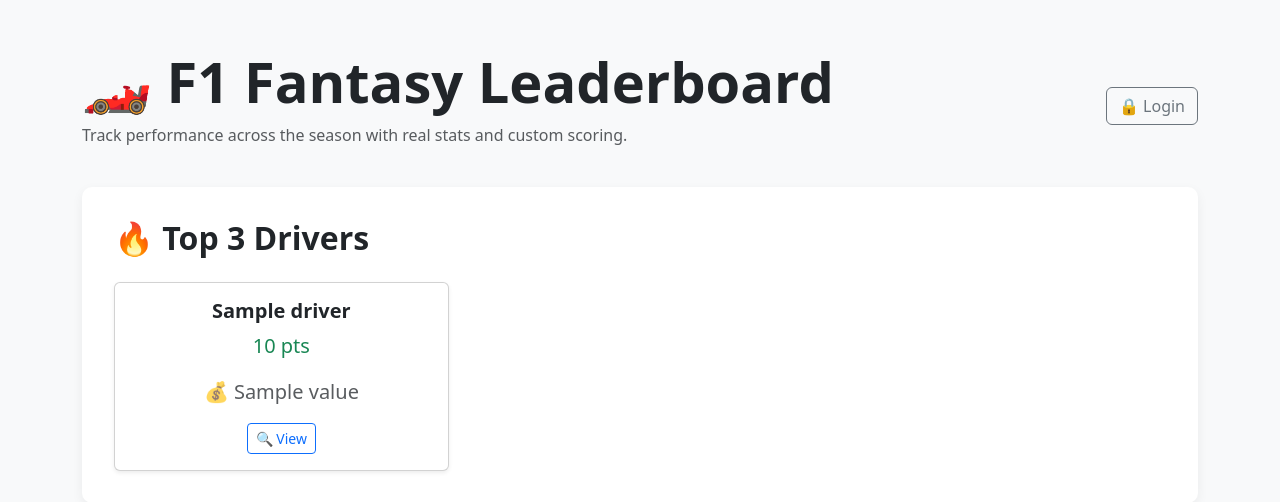
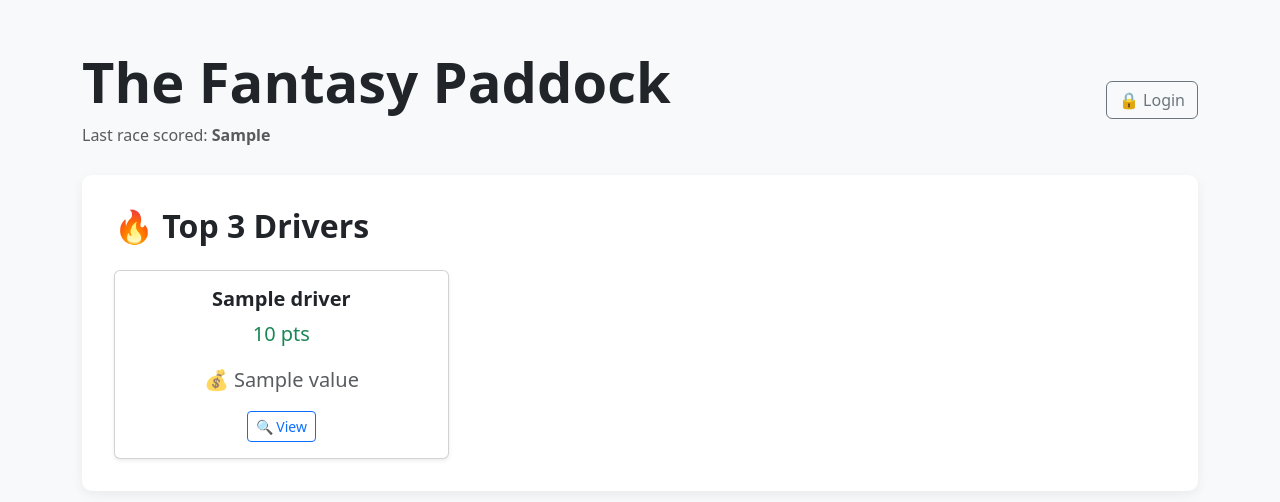
Before and after one commit to SiahBatterson/f1-grid-competitors, a Flask app: template templates/home.html in a window 1280 px wide. Shown: the top 502 px of the page. Run offline with Flask 3, Linux system fonts and the light colour scheme; the template is opened without the code that fills it: most values are stand-ins (such as "Sample title", 1, 10 or a date in 2020).

Commit message:
debugging race resaults - fix 3 attempt 2

```diff
--- a/app.py
+++ b/app.py
@@ -8,7 +8,8 @@ from utils import (
     calculate_points,
     generate_driver_rating,
     generate_all_driver_ratings,
-    get_all_cached_drivers
+    get_all_cached_drivers,
+    get_last_processed_race
 )
 
 fastf1.Cache.enable_cache("/mnt/f1_cache")
@@ -70,7 +71,8 @@ def home():
 
     top_drivers = sorted(top_drivers, key=lambda x: x["points"], reverse=True)[:3]
     print(f"🏆 Top drivers selected: {top_drivers}")
-    return render_template("home.html", drivers=drivers, driver_name_map=driver_name_map, top_drivers=top_drivers)
+    last_race_used = get_last_processed_race()
+    return render_template("home.html", drivers=drivers, driver_name_map=driver_name_map, top_drivers=top_drivers, last_race_used=last_race_used)
 
 
 @app.route("/generate_all_driver_ratings", methods=["GET", "POST"])
--- a/templates/home.html
+++ b/templates/home.html
@@ -30,10 +30,9 @@
   <body class="container mt-5">
     <div class="d-flex justify-content-between align-items-center mb-4">
       <div>
-        <h1 class="display-4 fw-bold">🏎️ F1 Fantasy Leaderboard</h1>
-        <p class="text-muted">
-          Track performance across the season with real stats and custom
-          scoring.
+        <h1 class="display-4 fw-bold">The Fantasy Paddock</h1>
+        <p class="text-muted mb-1">
+          Last race scored: <strong>{{ last_race_used }}</strong>
         </p>
       </div>
       <button class="btn btn-outline-secondary">🔒 Login</button>
--- a/utils.py
+++ b/utils.py
@@ -52,9 +52,14 @@ def calculate_points(year, gp_name):
         )
 
         df.to_csv(cache_path, index=False)
+        last_race_path = os.path.join(CACHE_DIR, f"{year} - LastProcessedRace.txt")
+        with open(last_race_path, "w") as f:
+            f.write(f"{year} - {gp_name}")
         return df[['Driver', 'Quali', 'Race', '+Pos', 'Q/R/+O', 'Total Points']]
     except Exception as e:
         print(f"⚠️ Error: {e}")
+        # Update the last processed race file
+
         return pd.DataFrame()
 
 def generate_driver_rating(driver_abbr, force=False):
@@ -237,3 +242,12 @@ def generate_all_driver_ratings():
         print(f"✅ Final weighted driver list saved to: {weighted_path}")
     else:
         print("⚠️ No weighted data generated.")
+
+def get_last_processed_race():
+    latest_years = sorted([2025, 2024, 2023, 2022, 2021], reverse=True)
+
+    for year in latest_years:
+        file_path = os.path.join(CACHE_DIR, f"{year} - LastProcessedRace.txt")
+        if os.path.exists(file_path):
+            with open(file_path, "r") as f:
+                return f.read().strip()
```
